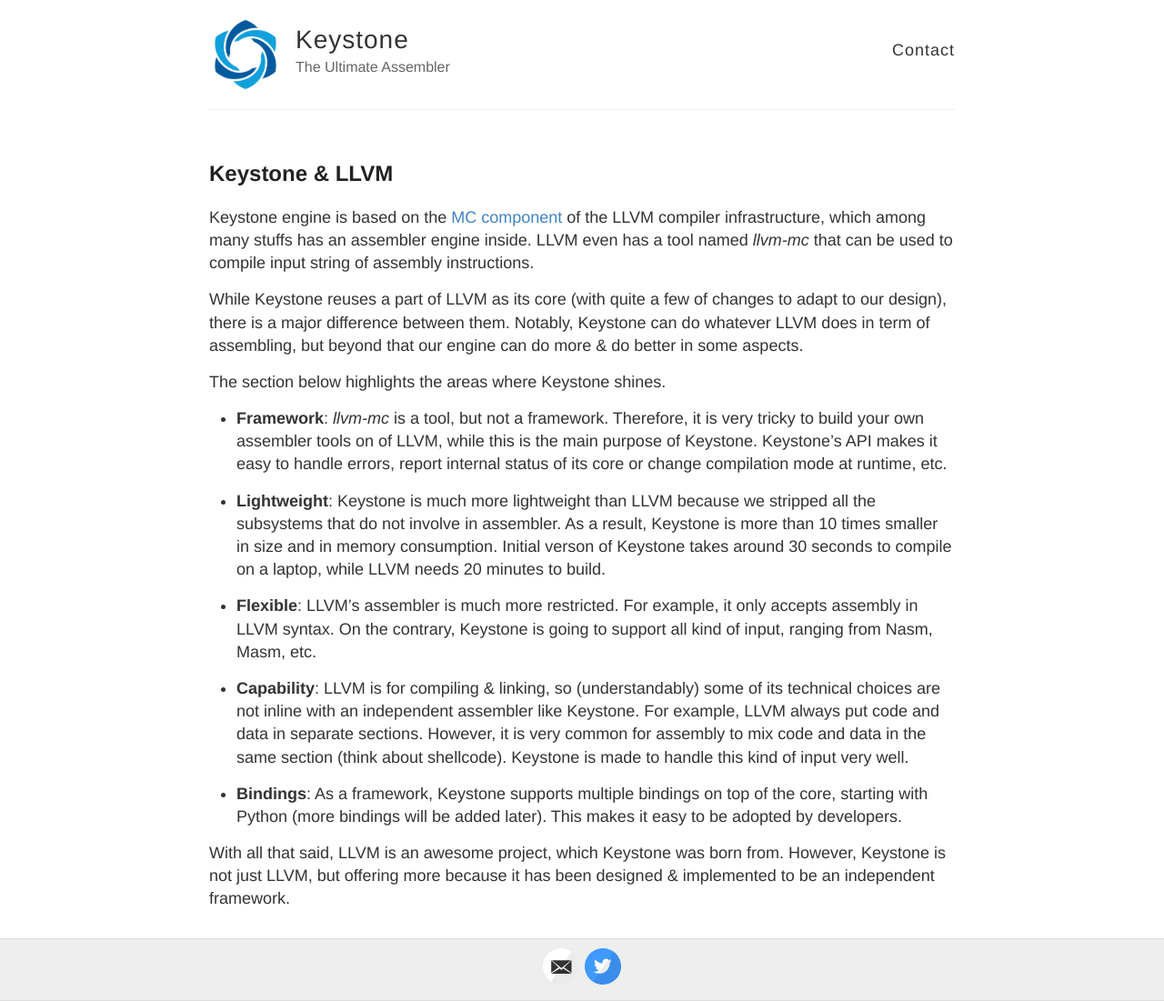
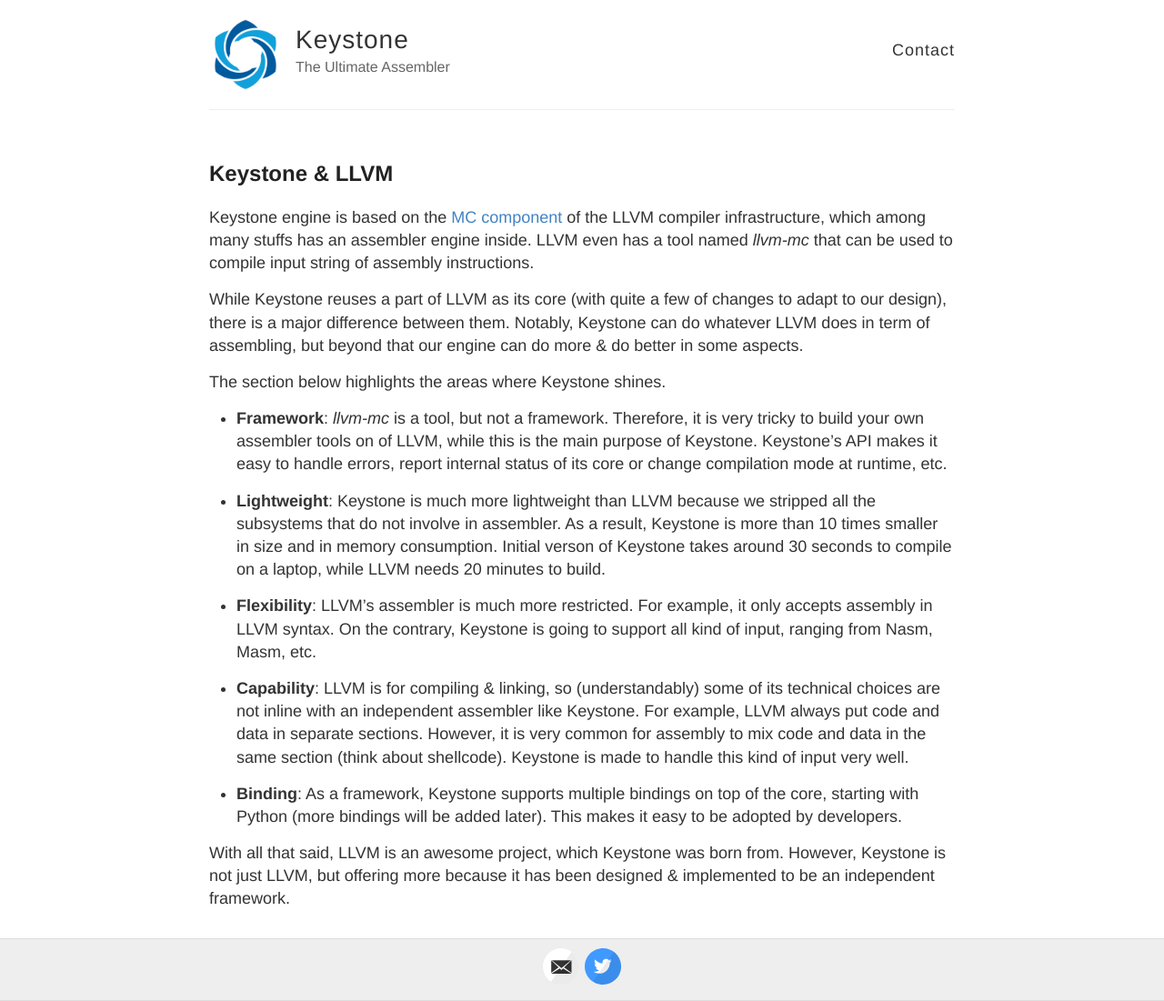
Before and after one commit to keystone-engine/keystone-engine.github.io, a Jekyll site: the page built from docs/beyond_llvm.md, in a window 1280 px wide. Shown: the whole page at 91% size. Built offline with Jekyll 4.4.1, drawn with Linux system fonts in a browser that asks for light colours.

Commit message:
more correction for beyond_llvm

```diff
--- a/docs/beyond_llvm.md
+++ b/docs/beyond_llvm.md
@@ -15,10 +15,10 @@
 
 - **Lightweight**: Keystone is much more lightweight than LLVM because we stripped all the subsystems that do not involve in assembler. As a result, Keystone is more than 10 times smaller in size and in memory consumption. Initial verson of Keystone takes around 30 seconds to compile on a laptop, while LLVM needs 20 minutes to build.
 
-- **Flexible**: LLVM's assembler is much more restricted. For example, it only accepts assembly in LLVM syntax. On the contrary, Keystone is going to support all kind of input, ranging from Nasm, Masm, etc.
+- **Flexibility**: LLVM's assembler is much more restricted. For example, it only accepts assembly in LLVM syntax. On the contrary, Keystone is going to support all kind of input, ranging from Nasm, Masm, etc.
 
 - **Capability**: LLVM is for compiling & linking, so (understandably) some of its technical choices are not inline with an independent assembler like Keystone. For example, LLVM always put code and data in separate sections. However, it is very common for assembly to mix code and data in the same section (think about shellcode). Keystone is made to handle this kind of input very well.
 
-- **Bindings**: As a framework, Keystone supports multiple bindings on top of the core, starting with Python (more bindings will be added later). This makes it easy to be adopted by developers.
+- **Binding**: As a framework, Keystone supports multiple bindings on top of the core, starting with Python (more bindings will be added later). This makes it easy to be adopted by developers.
 
 With all that said, LLVM is an awesome project, which Keystone was born from. However, Keystone is not just LLVM, but offering more because it has been designed & implemented to be an independent framework.
```
